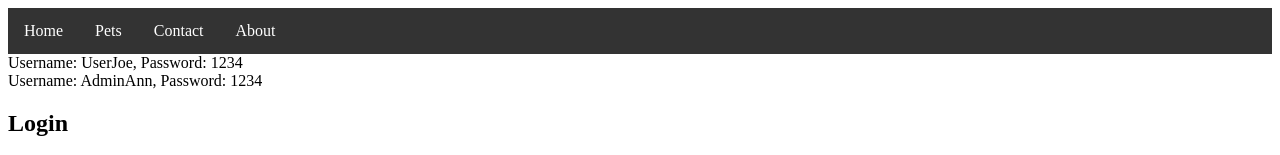
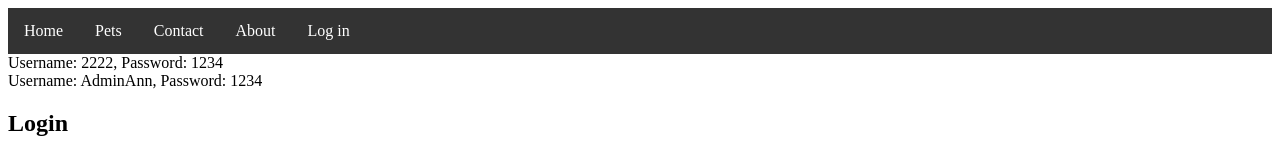
Before and after one commit to kristianUrup/Petshop-Frontend, an Angular app in the folder petshop/: page /login in a window 1280 px wide. Shown: the top 155 px of the page. Built offline with nearby package versions, Linux system fonts and the light colour scheme.

Commit message:
Almost there with authentication

```diff
--- a/petshop/src/app/app.component.ts
+++ b/petshop/src/app/app.component.ts
@@ -1,5 +1,4 @@
 import { Component } from '@angular/core';
-import {Pet} from "./shared/models/pet";
 
 @Component({
   selector: 'app-root',
--- a/petshop/src/app/login/login.component.html
+++ b/petshop/src/app/login/login.component.html
@@ -1,6 +1,6 @@
 <div class="col-md-6 col-md-offset-3">
   <div class="alert alert-info">
-    Username: UserJoe, Password: 1234<br />
+    Username: 2222, Password: 1234<br />
     Username: AdminAnn, Password: 1234
   </div>
   <h2>Login</h2>
--- a/petshop/src/app/shared/nav-bar/nav-bar.component.html
+++ b/petshop/src/app/shared/nav-bar/nav-bar.component.html
@@ -3,4 +3,5 @@
   <li><a routerLink="/pets">Pets</a></li>
   <li><a>Contact</a></li>
   <li><a>About</a></li>
+  <li><a routerLink="/login" align="right top">Log in</a></li>
 </ul>
--- a/petshop/src/app/shared/services/authentication/authentication.service.ts
+++ b/petshop/src/app/shared/services/authentication/authentication.service.ts
@@ -12,7 +12,7 @@ export class AuthenticationService {
   constructor(private http:HttpClient) { }
 
   login(username: string, password: string): Observable<boolean> {
-    return this.http.post<any>(environment.apiUrl+ '/token', {username, password})
+    return this.http.post<any>(environment.apiUrl+ '/api/tokens', {username, password})
       .pipe(map(response=>{
         const token = response.token;
         if(token){
```
